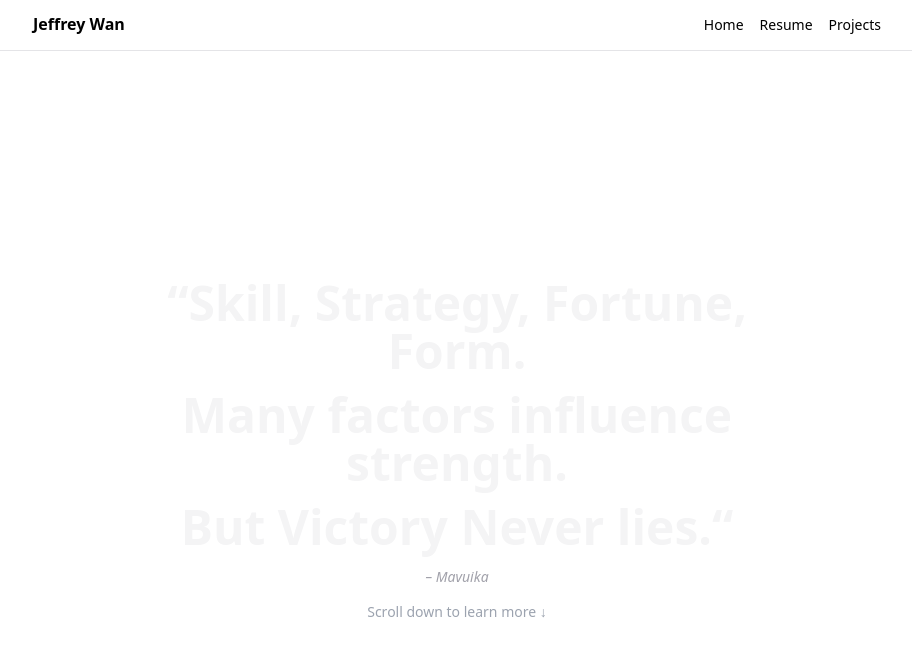
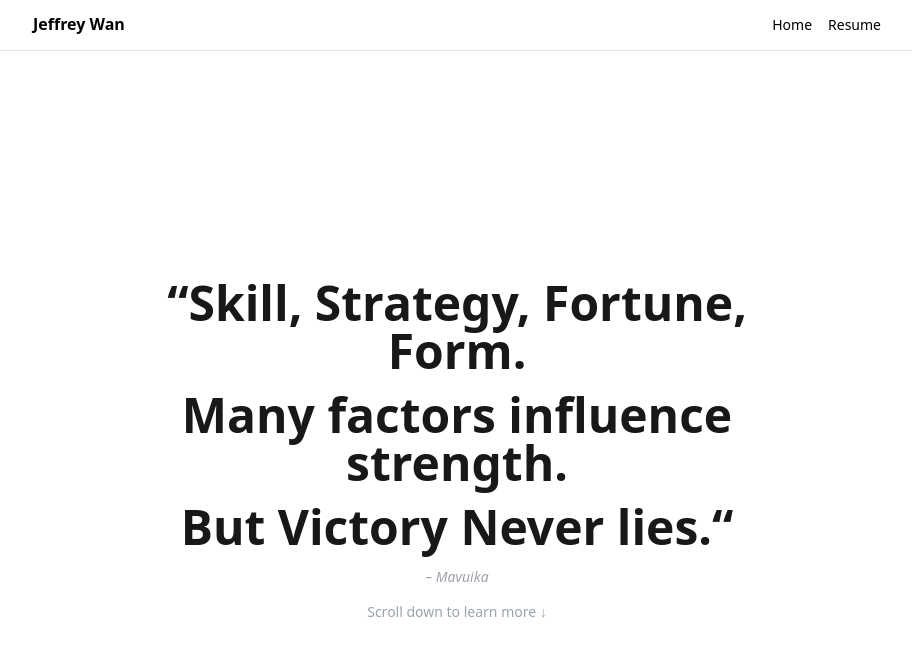
Before and after one commit to jdmwan/personal-website, a Next.js app in the folder my-site/: page / in a window 1280 px wide. Shown: the top 656 px of the page, without its empty margins (183-1095 px from the left). Built offline with nearby package versions, Linux system fonts and the light colour scheme.

Commit message:
changed colors on front page to accomodate both light mode, dark mode. removed projects tab, included in resume tab.

```diff
--- a/my-site/src/app/globals.css
+++ b/my-site/src/app/globals.css
@@ -10,6 +10,12 @@
   --font-sans: 'Inter', system-ui, sans-serif;
   --font-mono: ui-monospace, SFMono-Regular, monospace;
 }
+html, body {
+  height: 100%;
+  scroll-behavior: smooth;
+}
+
+
 
 /* Dark mode override using system preference */
 @media (prefers-color-scheme: dark) {
@@ -17,6 +23,7 @@
     --background: #0a0a0a;
     --foreground: #f5f5f5;
   }
+
 }
 
 /* Base body styling */
--- a/my-site/src/app/page.tsx
+++ b/my-site/src/app/page.tsx
@@ -8,13 +8,13 @@ export default function Home() {
       {/* Section 1 — Intro Quote */}
       <ScrollSection>
         <div className="text-center space-y-4">
-          <h1 className="text-4xl sm:text-5xl font-semibold text-zinc-100">
+          <h1 className="text-4xl sm:text-5xl font-semibold text-zinc-900 dark:text-zinc-100">
             “Skill, Strategy, Fortune, Form.
           </h1>
-          <h1 className="text-4xl sm:text-5xl font-semibold text-zinc-100">
+          <h1 className="text-4xl sm:text-5xl font-semibold text-zinc-900 dark:text-zinc-100">
             Many factors influence strength.
           </h1>
-          <h1 className="text-4xl sm:text-5xl font-semibold text-zinc-100">
+          <h1 className="text-4xl sm:text-5xl font-semibold text-zinc-900 dark:text-zinc-100">
             But Victory Never lies.“
           </h1>
           <p className="text-sm text-zinc-400 italic">– Mavuika</p>
@@ -30,7 +30,7 @@ export default function Home() {
       <ScrollSection>
         <div className="space-y-4">
           <h2 className="text-3xl font-bold">Hi, I’m Jeffrey Wan</h2>
-          <p className="text-zinc-300">
+          <p>
             Welcome to my webpage. You’ll see lots of fun projects scattered around, and learn about me bit by bit. Go to the resume page to see what I do, and scroll down for more info about me.
           </p>
           <p className="text-sm text-gray-400 animate-bounce mt-8">Scroll down to learn more ↓</p>
--- a/my-site/src/components/Taskbar.tsx
+++ b/my-site/src/components/Taskbar.tsx
@@ -10,7 +10,7 @@ export default function Taskbar() {
         <ul className="flex gap-4 text-sm">
           <li><Link href="/">Home</Link></li>
           <li><Link href="/resume">Resume</Link></li>
-          <li><Link href="/projects">Projects</Link></li>
+          {/* <li><Link href="/projects">Projects</Link></li> */}
         </ul>
       </nav>
     </header>
```
